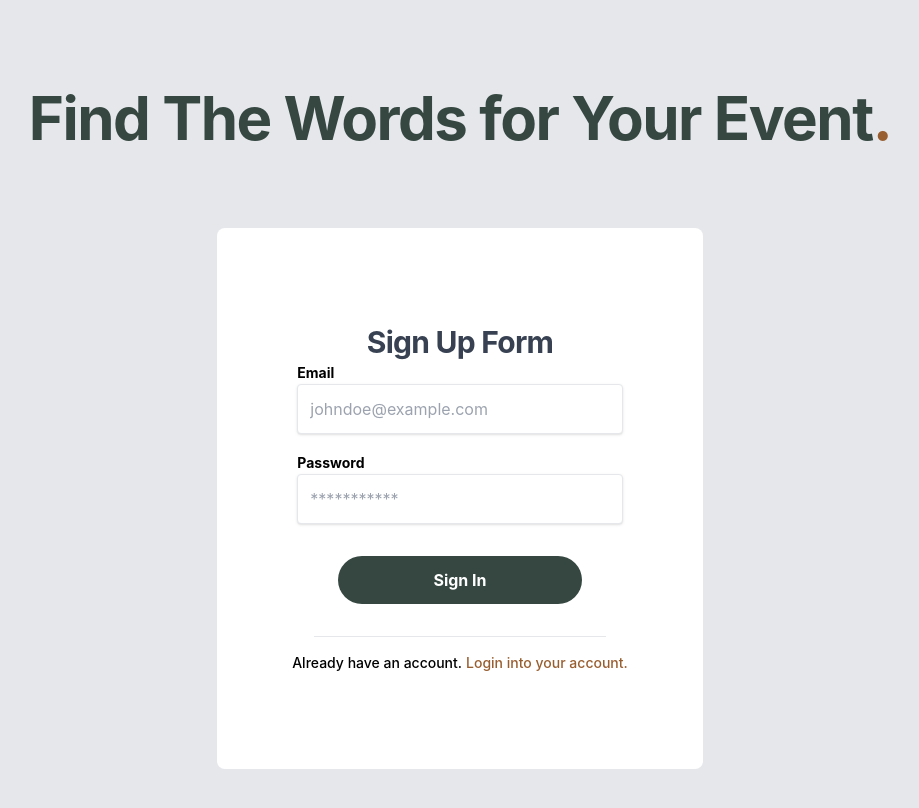
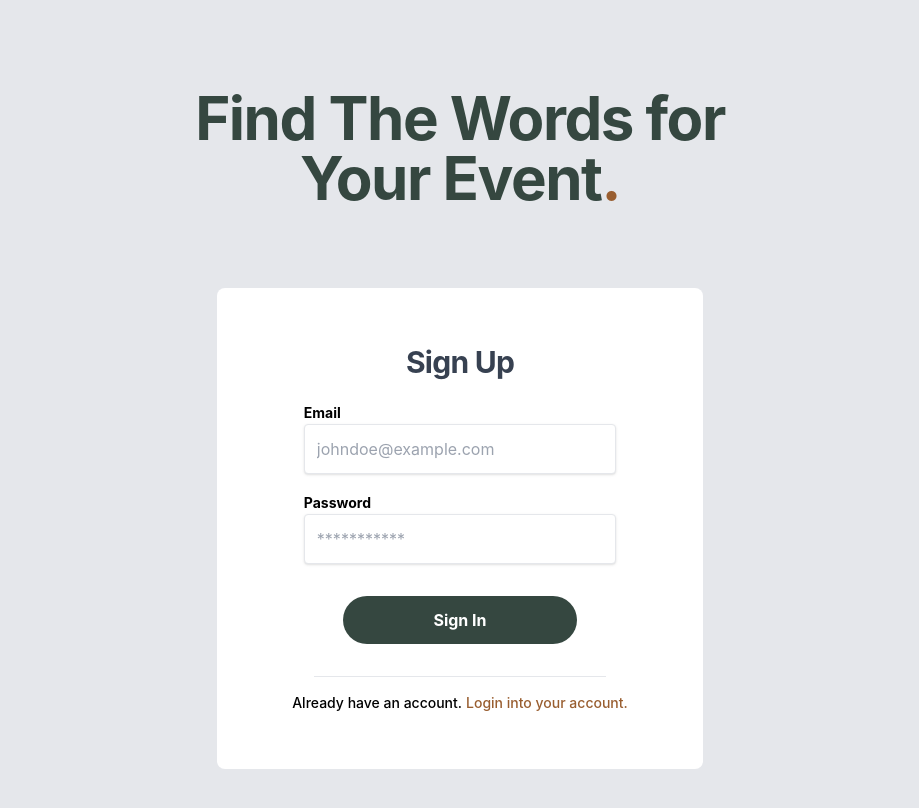
Before and after one commit to esolar07/react-demo, a React (Create React App) app: page /#/register in a window 1280 px wide. Shown: the top 808 px of the page, without its empty margins (180-1099 px from the left). Built offline with nearby package versions, Linux system fonts and the light colour scheme.

Commit message:
Pushing react project

```diff
--- a/src/App.tsx
+++ b/src/App.tsx
@@ -13,7 +13,7 @@ function App() {
         <AppHeader />
         <div className="mb-20">
             <h1 className="text-center text-4xl md:text-6xl text-[#354740] font-bold tracking-tight text-900">
-                Find The Words for Your Event<span className="text-[#995e30]">.</span>
+                Find The Words for <div>Your Event<span className="text-[#995e30]">.</span></div>
             </h1>
         </div>
         <Routes>
--- a/src/components/LoginForm.tsx
+++ b/src/components/LoginForm.tsx
@@ -81,14 +81,14 @@ class LoginForm extends React.Component <any, State> {
             return <Navigate to={this.state.redirect} />
         }
         return (
-            <div className="mx-auto py-24 px-12 w-full md:w-3/5 lg:w-2/5 bg-white rounded-lg">
+            <div className="mx-auto py-14 px-12 w-full md:w-3/5 lg:w-2/5 bg-white rounded-lg">
                 <h3 className="text-center text-3xl font-bold tracking-tight text-gray-700">Login</h3>
                 <Formik
                     initialValues={formInitialValues}
                     validationSchema={this.formValidationSchema}
                     onSubmit={this.handleLogin}>
                     {({isValid, isSubmitting}) => (
-                        <Form className="w-full md:w-3/4 mx-auto">
+                        <Form className="w-full md:w-4/5 mx-auto mt-8">
                             <fieldset className="mb-4">
                                 <label className="text-sm font-bold mb-2" htmlFor="email">Email</label>
                                 <Field id='email'
--- a/src/components/SignUpForm.tsx
+++ b/src/components/SignUpForm.tsx
@@ -91,14 +91,14 @@ class SignUpForm extends React.Component<Props, State> {
         }
         // disabled={!isValid || isSubmitting}
         return (
-            <div className="mx-auto py-24 px-12 w-full md:w-3/5 lg:w-2/5 bg-white rounded-lg">
-                <h3 className="text-center text-3xl font-bold tracking-tight text-gray-700">Sign Up Form</h3>
+            <div className="mx-auto py-14 px-12 w-full md:w-3/5 lg:w-2/5 bg-white rounded-lg">
+                <h3 className="text-center text-3xl font-bold tracking-tight text-gray-700">Sign Up</h3>
                 <Formik
                     initialValues={formInitialValues}
                     validationSchema={this.formValidationSchema}
                     onSubmit={this.handleSignUp}>
                     {({isValid, isSubmitting}) => (
-                        <Form className="w-full md:w-5/6 mx-auto">
+                        <Form className="w-full md:w-4/5 mx-auto mt-5">
                             <fieldset className="mb-4">
                                 <label className="text-sm font-bold mb-2" htmlFor="email">Email</label>
                                 <Field id='email'
```
